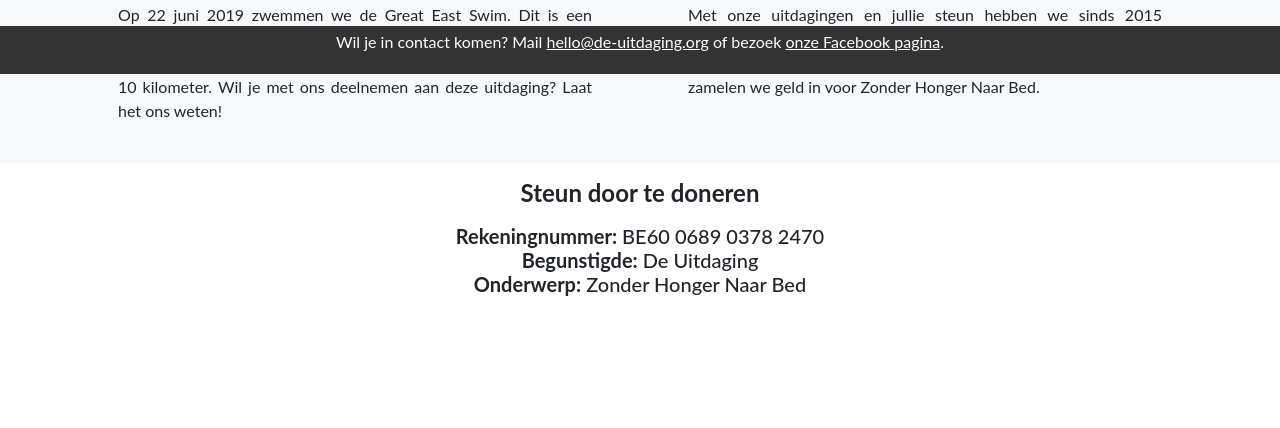
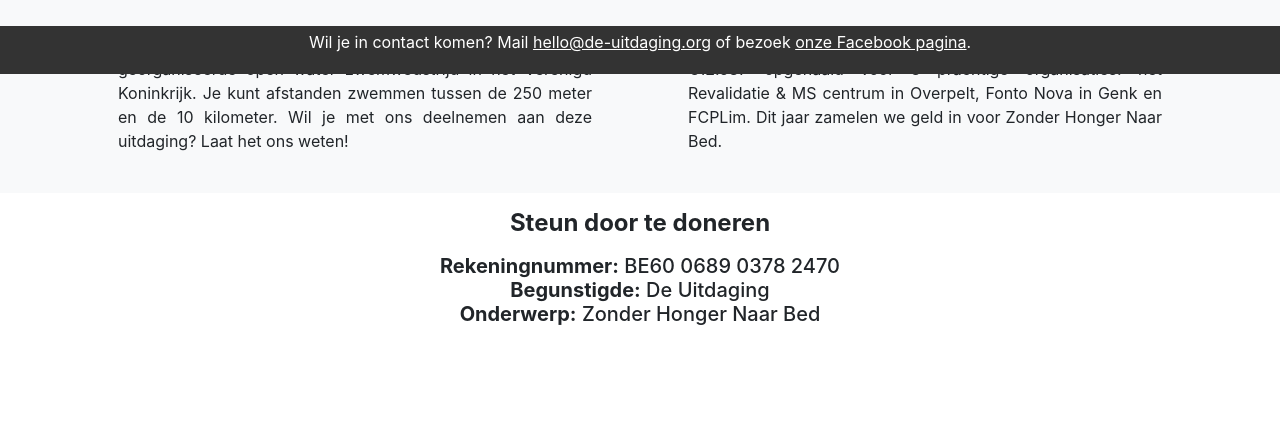
Before and after one commit to MichielVanthoor/de-uitdaging, a Flask app: page / in a window 1280 px wide. Shown: the part 726-1154 px from the top of the page. Before the commit the page ends 1022 px from the top, so only its background shows below. Run offline with Flask 2, Linux system fonts and the light colour scheme; some libraries are stand-ins or nearby versions.

Commit message:
Add the Lato stylesheet

```diff
--- a/app/static/style.css
+++ b/app/static/style.css
@@ -1,5 +1,5 @@
 body {
-  font-family: "Lato" !important;
+  font-family: "Lato";
   padding-bottom: 70px; //Too make sure footer does not overlap text
 }
 
--- a/app/templates/base.html
+++ b/app/templates/base.html
@@ -20,7 +20,10 @@
     <!-- Flavicon-->
     <link rel="shortcut icon" href="{{ url_for('static', filename='favicon.ico')}}">
 
-    <!-- Custome CSS -->
+    <!-- Lato Font import -->
+    <link rel="stylesheet" type="text/css" href="//fonts.googleapis.com/css?family=Lato">
+
+    <!-- Custom CSS -->
     <link rel="stylesheet" href="{{url_for('static', filename='style.css')}}">
 
     <!-- Bootstrap CSS -->
```
